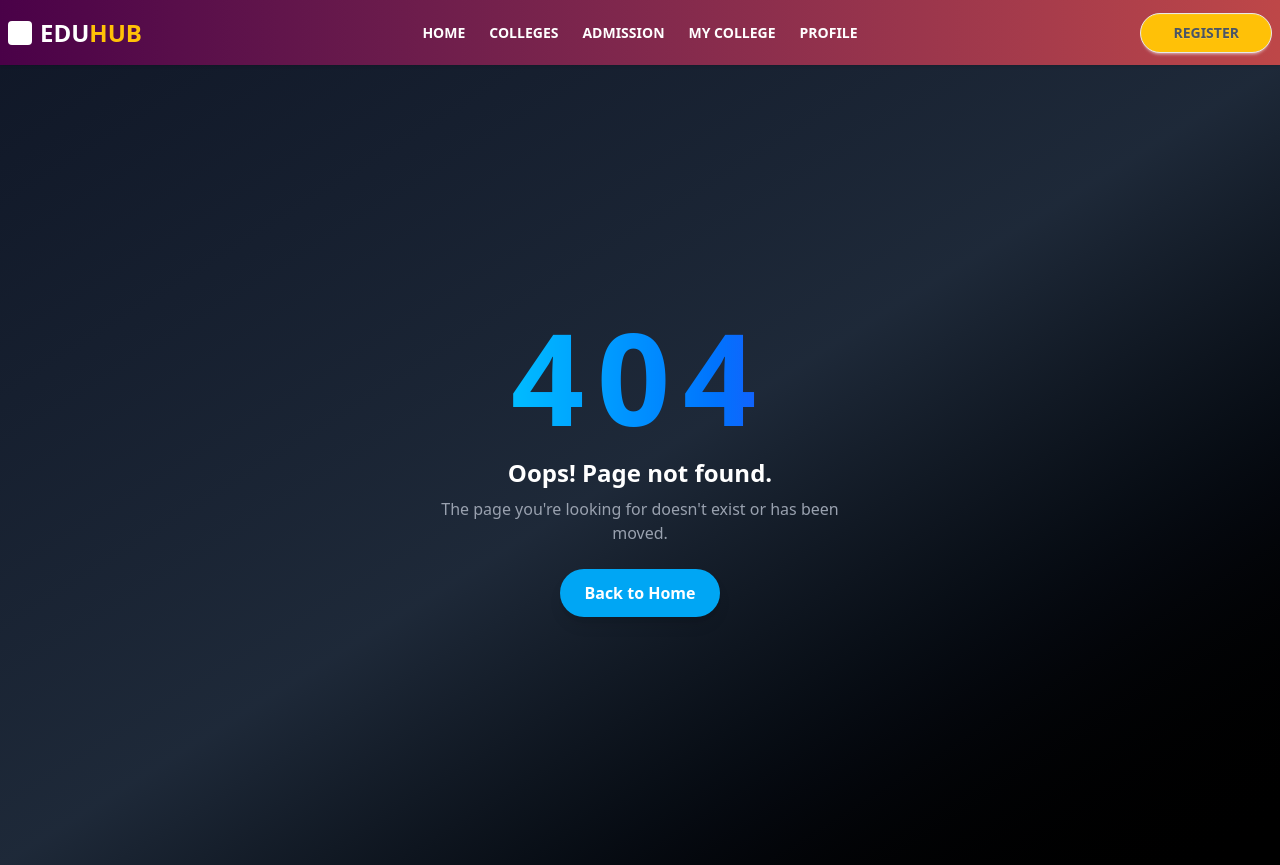
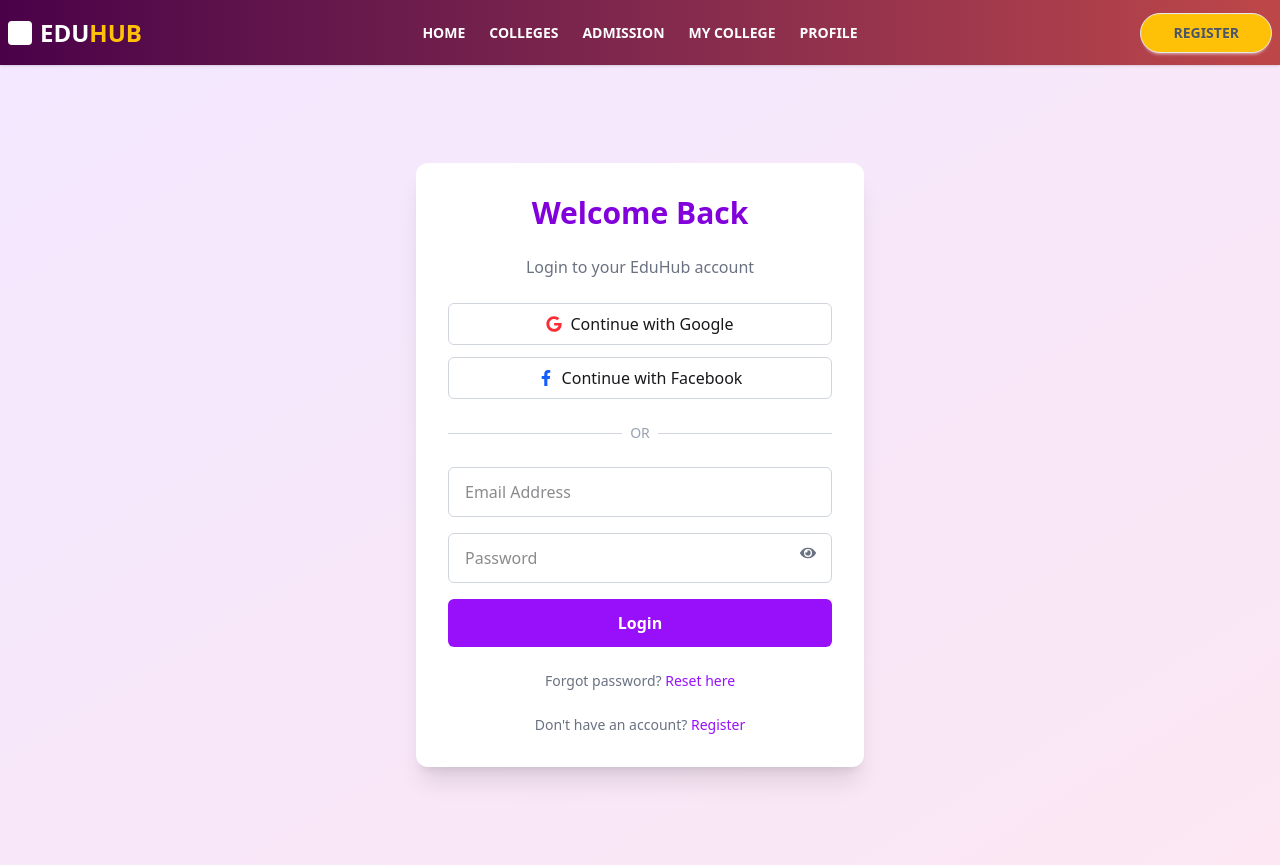
Before and after one commit to rehan606/EduHub-College-Booking-Web-Application, a Next.js app: page /login in a window 1280 px wide. Before the commit this address had no page. Built offline with nearby package versions, Linux system fonts and the light colour scheme.

Commit message:
Add Login Page

```diff
--- /dev/null
+++ b/src/app/login/page.jsx
@@ -0,0 +1,84 @@
+'use client'; // If you're using Next.js App Router
+
+import Link from 'next/link';
+import { useState } from 'react';
+import { FaGoogle, FaFacebookF, FaEye, FaEyeSlash } from 'react-icons/fa';
+
+const Login = () => {
+  const [showPassword, setShowPassword] = useState(false);
+
+  return (
+    <div className="min-h-screen flex items-center justify-center bg-gradient-to-br from-purple-100 to-pink-100 px-4 py-12">
+      <div className="bg-white shadow-xl rounded-xl w-full max-w-md p-8 space-y-6">
+        <h2 className="text-3xl font-bold text-center text-purple-700">Welcome Back</h2>
+        <p className="text-center text-gray-500">Login to your EduHub account</p>
+
+        {/* Social Login */}
+        <div className="flex flex-col gap-3">
+          <button className="flex items-center justify-center gap-2 w-full border border-gray-300 py-2 rounded-md hover:bg-gray-100 transition">
+            <FaGoogle className="text-red-500" /> Continue with Google
+          </button>
+          <button className="flex items-center justify-center gap-2 w-full border border-gray-300 py-2 rounded-md hover:bg-gray-100 transition">
+            <FaFacebookF className="text-blue-600" /> Continue with Facebook
+          </button>
+        </div>
+
+        <div className="flex items-center gap-2">
+          <hr className="flex-grow border-gray-300" />
+          <span className="text-gray-400 text-sm">OR</span>
+          <hr className="flex-grow border-gray-300" />
+        </div>
+
+        {/* Login Form */}
+        <form className="space-y-4">
+          <input
+            type="email"
+            name="email"
+            placeholder="Email Address"
+            required
+            className="w-full px-4 py-3 border border-gray-300 rounded-md focus:outline-purple-500"
+          />
+
+          <div className="relative">
+            <input
+              type={showPassword ? 'text' : 'password'}
+              name="password"
+              placeholder="Password"
+              required
+              className="w-full px-4 py-3 border border-gray-300 rounded-md focus:outline-purple-500 pr-12"
+            />
+            <span
+              onClick={() => setShowPassword(!showPassword)}
+              className="absolute right-4 top-3 text-gray-500 cursor-pointer"
+            >
+              {showPassword ? <FaEyeSlash /> : <FaEye />}
+            </span>
+          </div>
+
+          <button
+            type="submit"
+            className="w-full bg-purple-600 hover:bg-purple-700 text-white font-semibold py-3 rounded-md transition"
+          >
+            Login
+          </button>
+        </form>
+
+        <div className="text-center mt-4 text-sm text-gray-500">
+          Forgot password?{' '}
+          <a href="/reset-password" className="text-purple-600 hover:underline font-medium">
+            Reset here
+          </a>
+        </div>
+
+        <p className="text-sm text-center text-gray-500 mt-2">
+          Don't have an account?{' '}
+          <Link href="/register" className="text-purple-600 hover:underline font-medium">
+            Register
+          </Link>
+        </p>
+      </div>
+    </div>
+  );
+};
+
+export default Login;
--- a/src/app/register/page.jsx
+++ b/src/app/register/page.jsx
@@ -1,5 +1,6 @@
 'use client'; // Only for Next.js App Router
 
+import Link from 'next/link';
 import { FaGoogle, FaFacebookF } from 'react-icons/fa';
 
 const Register = () => {
@@ -59,9 +60,9 @@ const Register = () => {
 
         <p className="text-sm text-center text-gray-500 mt-4">
           Already have an account?{' '}
-          <a href="/login" className="text-purple-600 hover:underline font-medium">
+          <Link href="/login" className="text-purple-600 hover:underline font-medium">
             Login
-          </a>
+          </Link>
         </p>
       </div>
     </div>
```
